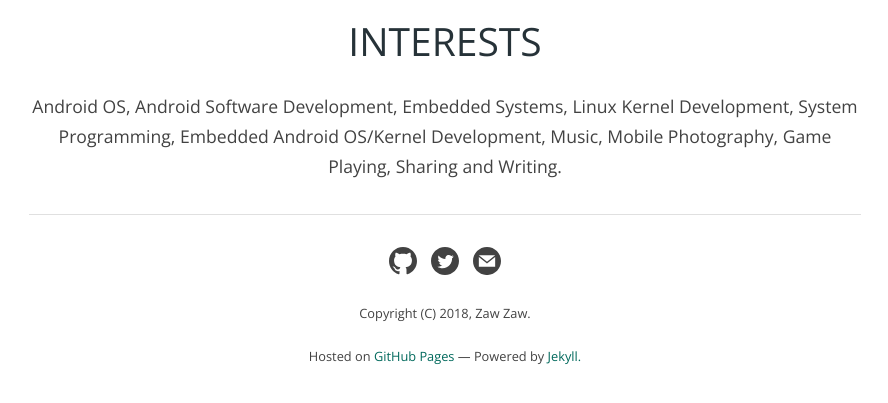
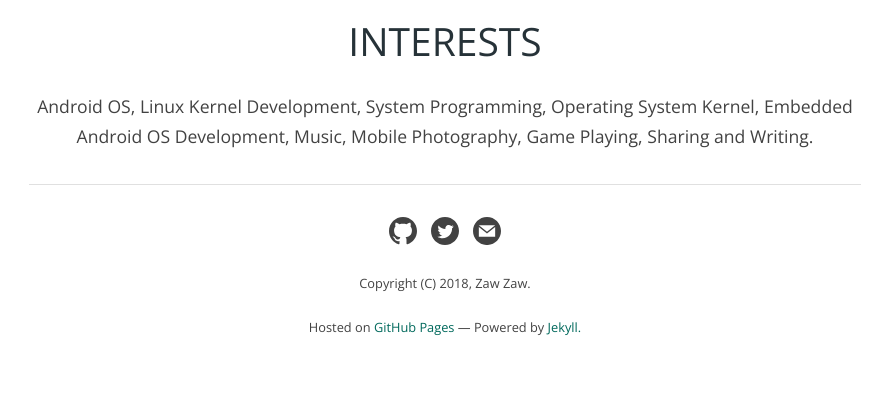
Before and after one commit to zawzaww/zawzaww.github.io, a Jekyll site: the page built from about.md, in a window 1280 px wide and 900 px high, scrolled down 2910 px, cut to the strip 466-869 px from the top of the window. Shown: the whole strip, without its empty margins (195-1083 px from the left). Built offline with Jekyll 4.4.1, drawn with Linux system fonts in a browser that asks for light colours; some of the changed text lies outside the part shown.

Commit message:
march site update: index: config: Update site coniguration and about page
Signed-off-by: Zaw Zaw <zaw.z.thein@frontiir.net>

```diff
--- a/_config.yml
+++ b/_config.yml
@@ -2,7 +2,7 @@
 title: Zaw Zaw
 
 # Site Description
-description: Linux/Android+Embedded, XDA Recognized Developer
+description: Linux Kernel and Embedded Android Engineer
 
 # Jekyll Theme
 theme: jekyll-theme-minimal
--- a/about.md
+++ b/about.md
@@ -7,7 +7,7 @@
 
 <p align="center"><img src="https://s20.postimg.cc/g9j3jkr8t/about-me.png" width="32%" height="32%" /></p>
 <h1 align="center">BIO</h1>
-<p align="center">[Health vs Me] : I believe I can fight.</p>
+<p align="center">Linux Kernel/Android+Embedded, A Kernel Newbie/Contirbutor.</p>
 <br>
 
 ---
@@ -33,8 +33,8 @@
 
 <p align="center"><img src="https://s20.postimg.cc/bintf8y25/works.png" width="32%" height="32%" /></p>
 <h1 align="center">WORK</h1>
-<p align="center">Associate Software Engineer, Kernel Team at <a href="https://www.linkedin.com/company/frontiir">Frontiir</a></p>
-<p align="center">Recognized Developer at <a href="https://www.linkedin.com/company/xda-developers">XDA-Developers</a></p>
+<p align="center">Associate System Engineer, Kernel Team at <a href="https://www.linkedin.com/company/frontiir">Frontiir</a></p>
+<p align="center">Recognized Developer / Contributor at <a href="https://www.linkedin.com/company/xda-developers">XDA-Forums</a></p>
 <br>
 
 ---
@@ -51,4 +51,4 @@
 
 <p align="center"><img src="https://s20.postimg.cc/bp6kfwg7x/interest.png" width="32%" height="32%" /></p>
 <h1 align="center">INTERESTS</h1>
-<p align="center">Android OS, Android Software Development, Embedded Systems, Linux Kernel Development, System Programming, Embedded Android OS/Kernel Development, Music, Mobile Photography, Game Playing, Sharing and Writing.</p>
+<p align="center">Android OS, Linux Kernel Development, System Programming, Operating System Kernel, Embedded Android OS Development, Music, Mobile Photography, Game Playing, Sharing and Writing.</p>
```
Also changed, not shown: index.md (+1 -1 lines).
